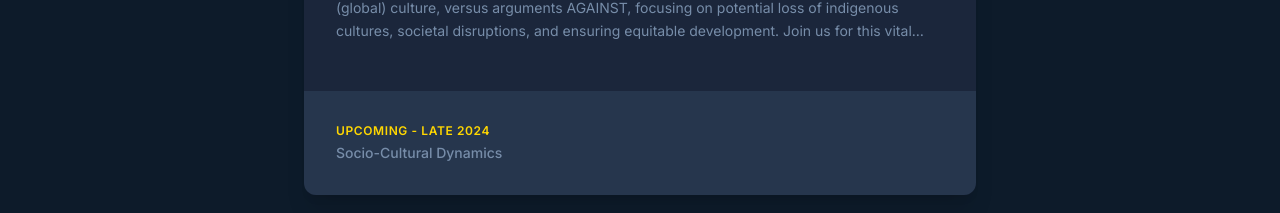
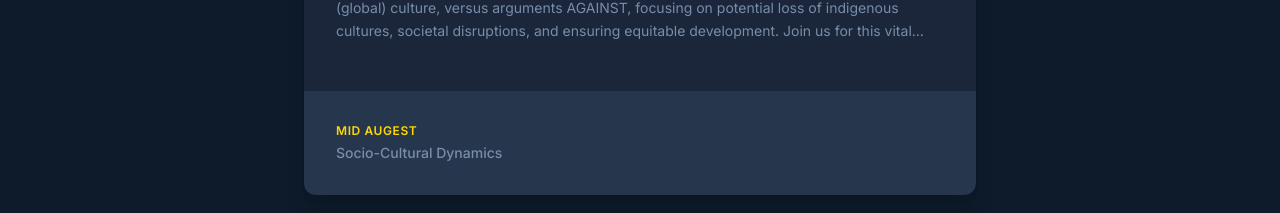
Before and after one commit to Mrsuitable/RethinkSabhagit, a React (Vite) app: page / in a window 1280 px wide. Shown: the part 2257-2470 px from the top of the page. Built offline with nearby package versions, Linux system fonts and the light colour scheme; a web font is replaced by a local one.

Commit message:
Update constants.ts

```diff
--- a/constants.ts
+++ b/constants.ts
@@ -16,7 +16,7 @@ export const SAMPLE_DEBATE_TOPICS: DebateTopic[] = [
     id: 'dt007',
     title: "Is Indian Modernisation Good?",
     description: "A critical discussion on the multifaceted impacts of modernization in India. This debate explores arguments FOR embracing global interconnectedness and promoting a unified (global) culture, versus arguments AGAINST, focusing on potential loss of indigenous cultures, societal disruptions, and ensuring equitable development. Join us for this vital conversation!",
-    date: "Upcoming - Late 2024",
+    date: "Mid Augest",
     category: "Socio-Cultural Dynamics",
     icon: GlobeIcon,
     argumentsFor: "Proponents argue that modernization, driven by global interconnectedness, is vital for India's progress. Embracing a more unified global culture can foster innovation, economic growth, and access to international knowledge and opportunities. This perspective often highlights the benefits of shared values and standards in a rapidly evolving world.",
```
